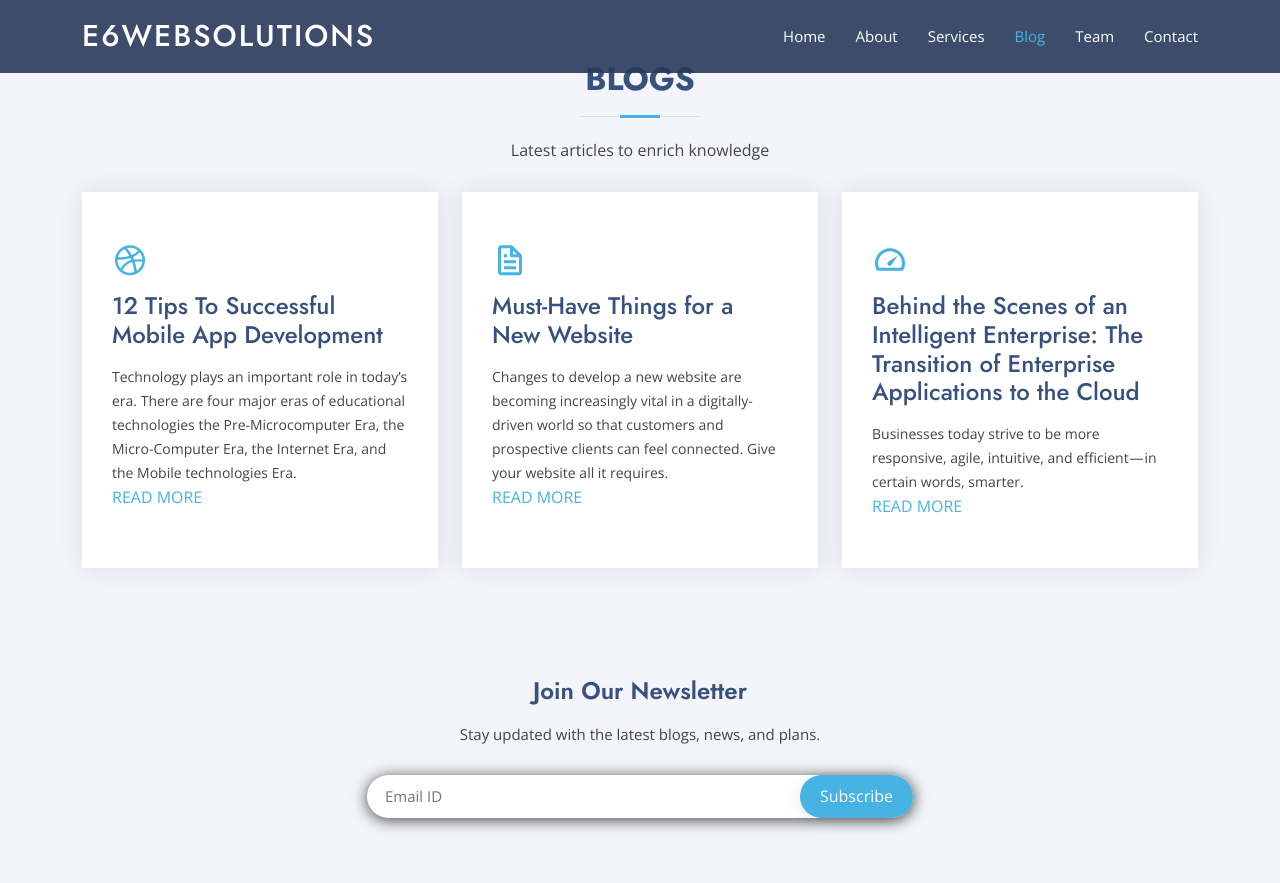
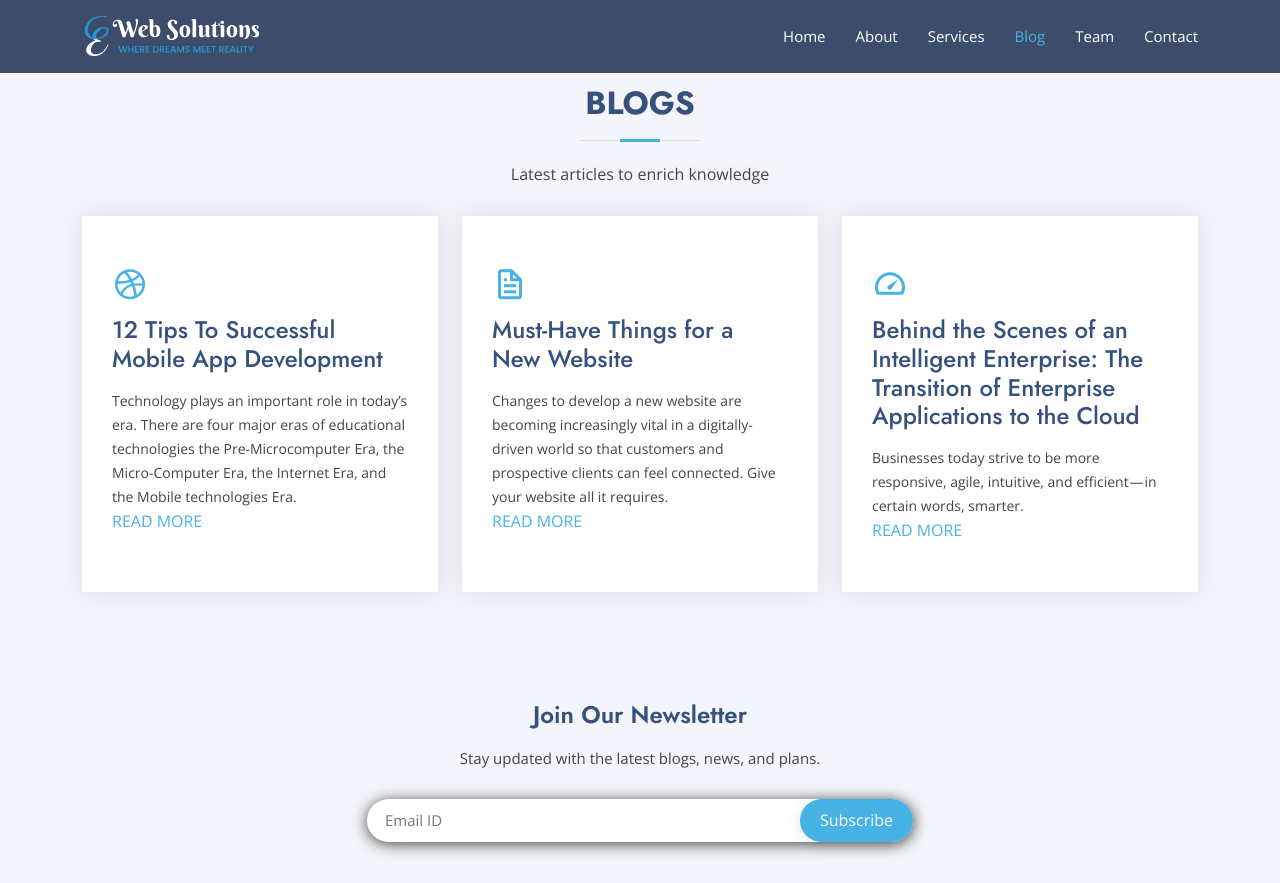
Before and after one commit to kurooshptl/E6WebSolutions, a Laravel app: page /blog in a window 1280 px wide. Shown: the top 883 px of the page. Run offline with Laravel 8, Linux system fonts and the light colour scheme; style sheets or scripts are compiled from the project's sources.

Commit message:
Added header Added css in the blogs

```diff
--- a/resources/views/app.blade.php
+++ b/resources/views/app.blade.php
@@ -42,7 +42,7 @@
 <header id="header" class="fixed-top header-scrolled">
     <div class="container d-flex align-items-center">
 
-        <h1 class="logo me-auto"><a href="{{route('home')}}">{{config('constants.app_name')}}</a></h1>
+        <h1 class="logo me-auto"><a href="{{route('home')}}"><img src="{{asset('img/header_logo.svg')}}" width="180"></a></h1>
         <!-- Uncomment below if you prefer to use an image logo -->
         <!-- <a href="index.html" class="logo me-auto"><img src="img/logo.png" alt="" class="img-fluid"></a>-->
 
--- a/resources/views/blog.blade.php
+++ b/resources/views/blog.blade.php
@@ -6,7 +6,7 @@
 
     <!-- ======= Blog Section ======= -->
     <section id="services" class="services section-bg">
-        <div class="container" data-aos="fade-up">
+        <div class="container pt-4" data-aos="fade-up">
 
             <div class="section-title">
                 <h2>Blogs</h2>
```
Also changed, not shown: resources/img/header_logo.svg (added).
